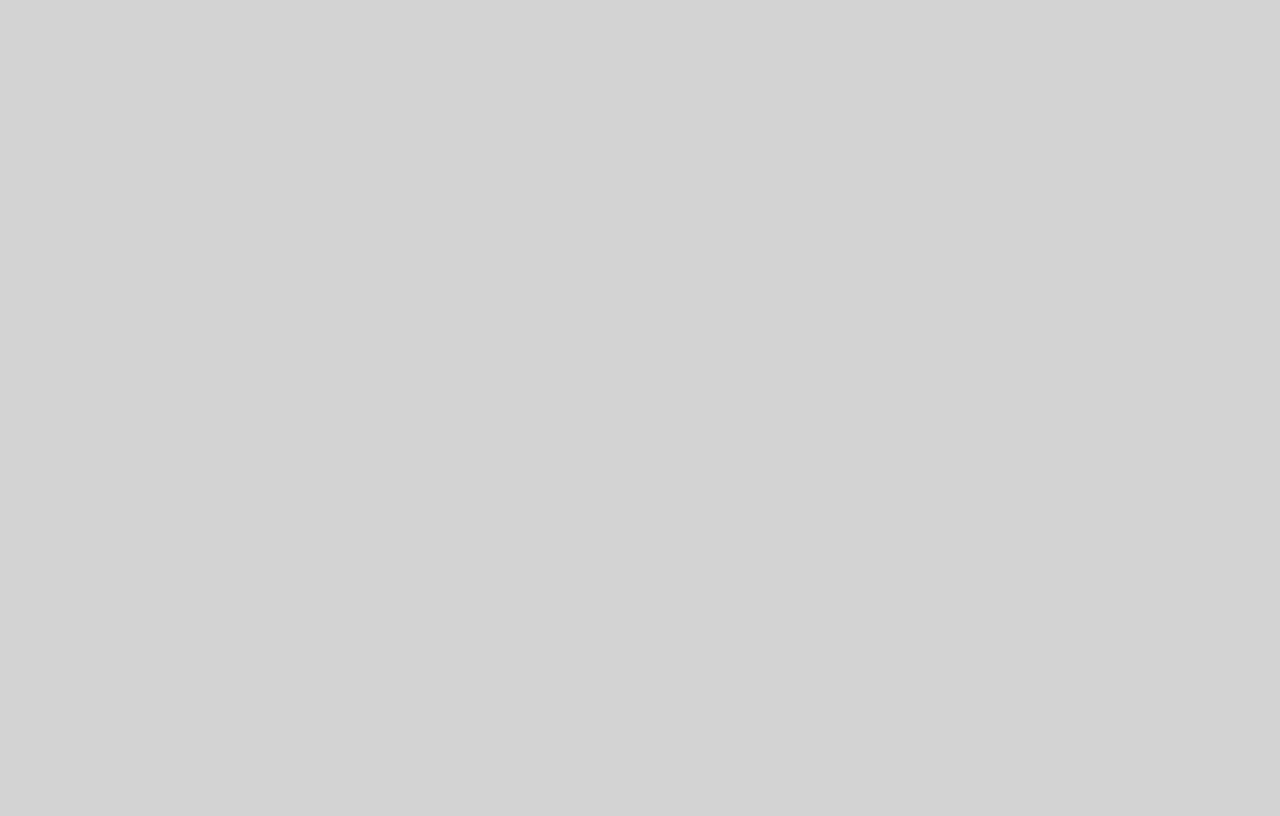
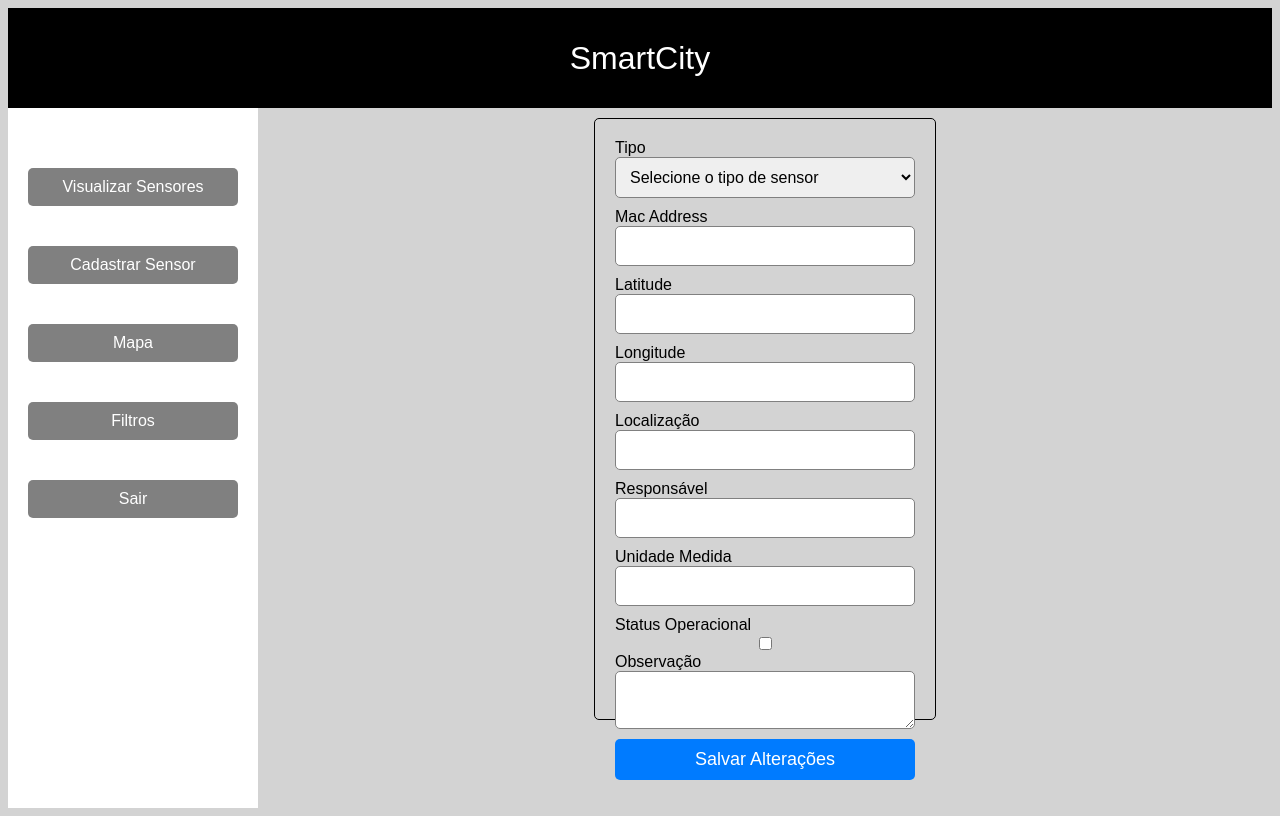
Before and after one commit to murilopbc/smart-city-react, a React (Vite) app: page /home/alterar-sensor/1 in a window 1280 px wide. Before the commit this address had no page. Built offline with nearby package versions, Linux system fonts and the light colour scheme; no server answers.

Commit message:
falta ajustar css

```diff
--- a/src/componentes/Lateral.jsx
+++ b/src/componentes/Lateral.jsx
@@ -5,7 +5,7 @@ export function Lateral() {
     return (
         <aside className={estilos.container}>
             <section className={estilos.container}>
-            <Link className={estilos.botao} to='/home'>
+                <Link className={estilos.botao} to='/home'>
                     Visualizar Sensores
                 </Link>
                 <Link className={estilos.botao} to='/home/cadSensor'>
@@ -13,6 +13,11 @@ export function Lateral() {
                 </Link>
                 <Link className={estilos.botao} to='/home/localizacao'>
                     Mapa
+                </Link>
+                <Link
+                    className={estilos.botao}
+                    to='/home/filtro'
+                >Filtros
                 </Link>
                 <Link className={estilos.botao} to='/'>
                     Sair
--- /dev/null
+++ b/src/paginas/AlterarSensor.jsx
@@ -0,0 +1,117 @@
+import React, {useEffect } from 'react';
+import axios from 'axios';
+import { useNavigate, useParams } from 'react-router-dom';
+import estilos from './CadastroSensores.module.css';
+import { useForm } from 'react-hook-form';
+import { z } from 'zod';
+import { zodResolver } from '@hookform/resolvers/zod';
+
+//Schema de validação do formulário para checagem dos valores que foram colocados no form
+const schemaAlterarSensor = z.object({
+    mac_address: z.string().max(20, 'Máximo de 20 caracteres').nullable(),
+    latitude: z.number().refine(val => !isNaN(parseFloat(val)), 'Latitude inválida'),
+    longitude: z.number().refine(val => !isNaN(parseFloat(val)), 'Longitude inválida'),
+    localizacao: z.string().max(100, 'Máximo de 100 caracteres'),
+    responsavel: z.string().max(100, 'Máximo de 100 caracteres'),
+    unidade_medida: z.string().max(20, 'Máximo de 20 caracteres').nullable(),
+    status_operacional: z.boolean(),
+    observacao: z.string().nullable(),
+    tipo: z.string().optional()
+});
+
+export function AlterarSensor() {
+    const navigate = useNavigate();
+    const { id } = useParams();//pegando o ID da URL
+    const { register, handleSubmit, setValue, formState: { errors } } = useForm({
+        resolver: zodResolver(schemaAlterarSensor)//chamar o schema e ver os erros possoveis
+    });
+    //faço uma consulta do sensor do id passado (chave)
+    const obterDadosSensor = async () => {
+        try {
+            const token = localStorage.getItem('access_token');
+            const response = await axios.get(`http://127.0.0.1:8000/api/sensores/${id}/`, {
+                headers: {
+                    'Authorization': `Bearer ${token}`
+                }
+            });
+            const sensorData = response.data;
+            Object.keys(sensorData).forEach(key => {
+                setValue(key, sensorData[key]);
+            });
+        } catch (err) {
+            console.error('Erro ao obter o sensor', err);
+        }
+    };
+     //exibo em tela os dados do id passado
+    useEffect(() => {
+        obterDadosSensor();
+    }, [id]);
+
+    //pego os dados colocados no formulário e passo para o PUT!!o data aqui é o conj de info do form
+    const onSubmit = async (data) => {
+
+        console.log("Dados enviados para o PUT:", data);
+        try {
+            const token = localStorage.getItem('access_token');
+            //chamo a api passando "data"
+            await axios.put(`http://127.0.0.1:8000/api/sensores/${id}/`, data, {
+                headers: {
+                    'Authorization': `Bearer ${token}`
+                }
+            });
+            alert('Sensor alterado com sucesso!');
+            navigate('/home');
+        } catch (error) {
+            console.error('Erro ao alterar o sensor', error);
+        }
+    };
+
+    return (
+        <div className={estilos.conteiner}>
+            <form className={estilos.formulario} onSubmit={handleSubmit(onSubmit)}>
+                <label>Tipo</label>
+                <select {...register('tipo')} className={estilos.campo}>
+                    <option value="">Selecione o tipo de sensor</option>
+                    <option value="Temperatura">Temperatura</option>
+                    <option value="Contador">Contador</option>
+                    <option value="Luminosidade">Luminosidade</option>
+                    <option value="Umidade">Umidade</option>
+                </select>
+                {errors.tipo && <p className={estilos.mensagem}>{errors.tipo.message}</p>}
+
+                <label>Mac Address</label>
+                <input {...register('mac_address')} className={estilos.campo} />
+                {errors.mac_address && <p className={estilos.mensagem}>{errors.mac_address.message}</p>}
+
+                <label>Latitude</label>
+                <input {...register('latitude')} className={estilos.campo} />
+                {errors.latitude && <p className={estilos.mensagem}>{errors.latitude.message}</p>}
+
+                <label>Longitude</label>
+                <input {...register('longitude')} className={estilos.campo} />
+                {errors.longitude && <p className={estilos.mensagem}>{errors.longitude.message}</p>}
+
+                <label>Localização</label>
+                <input {...register('localizacao')} className={estilos.campo} />
+                {errors.localizacao && <p className={estilos.mensagem}>{errors.localizacao.message}</p>}
+
+                <label>Responsável</label>
+                <input {...register('responsavel')} className={estilos.campo} />
+                {errors.responsavel && <p className={estilos.mensagem}>{errors.responsavel.message}</p>}
+
+                <label>Unidade Medida</label>
+                <input {...register('unidade_medida')} className={estilos.campo} />
+                {errors.unidade_medida && <p className={estilos.mensagem}>{errors.unidade_medida.message}</p>}
+
+                <label>Status Operacional</label>
+                <input {...register('status_operacional')} type="checkbox" />
+
+                <label>Observação</label>
+                <textarea {...register('observacao')} className={estilos.campo}></textarea>
+                {errors.observacao && <p className={estilos.mensagem}>{errors.observacao.message}</p>}
+
+                <button type="submit" className={estilos.botao}>Salvar Alterações</button>
+            </form>
+        </div>
+    );
+}
--- /dev/null
+++ b/src/paginas/Filtro.jsx
@@ -0,0 +1,79 @@
+import React, { useState } from 'react';
+import axios from 'axios';
+import estilos from './Filtro.module.css';
+
+export function Filtro() {
+    const [filters, setFilters] = useState({
+        responsavel: '',
+        status_operacional: false,
+        tipo: '',
+        localizacao: '',
+    });
+
+    const [sensors, setSensors] = useState([]);
+    const [loading, setLoading] = useState(false);
+    const [error, setError] = useState(null);
+
+    const handleChange = (e) => {
+        const { name, type, checked, value } = e.target;
+        setFilters({
+            ...filters,
+            [name]: type === 'checkbox' ? checked : value,
+        });
+    };
+
+    const handleSubmit = async (e) => {
+        e.preventDefault();
+        setLoading(true);
+        setError(null);
+
+        try {
+            const token = localStorage.getItem('access_token');
+            const response = await axios.post('http://127.0.0.1:8000/api/sensor_filter/', filters, {
+                headers: {
+                    'Authorization': `Bearer ${token}`,
+                    'Content-Type': 'application/json'
+                }
+            });
+            setSensors(response.data);
+        } catch (error) {
+            console.error('Error fetching sensors:', error);
+            setError(error);
+        } finally {
+            setLoading(false);
+        }
+    };
+
+    return (
+        <div className={estilos.container}>
+            <form onSubmit={handleSubmit} className={estilos.formulario}>
+
+                    <label>Responsável</label>
+                    <input type="text" name="responsavel" value={filters.responsavel} onChange={handleChange} />
+
+                    <label>Status Operacional *</label>
+                    <input type="checkbox" name="status_operacional" checked={filters.status_operacional} onChange={handleChange} />
+
+                    <label>Tipo</label>
+                    <input type="text" name="tipo" value={filters.tipo} onChange={handleChange} />
+
+                    <label>Localização</label>
+                    <input type="text" name="localizacao" value={filters.localizacao} onChange={handleChange} />
+
+                <button className={estilos.botao} type="submit">Filtrar</button>
+            </form>
+
+            {loading && <div className={estilos.conteiner}><h1>Carregando...</h1></div>}
+            {error && <div className={estilos.conteiner}><h1>Erro ao buscar sensores: {error.message}</h1></div>}
+
+            <div className={estilos.conteiner}>
+                <h1>Sensores Filtrados</h1>
+                <ul>
+                    {sensors.map(sensor => (
+                        <li key={sensor.id}>{sensor.tipo} - {sensor.localizacao} - {sensor.responsavel}</li>
+                    ))}
+                </ul>
+            </div>
+        </div>
+    );
+};
--- /dev/null
+++ b/src/paginas/Filtro.module.css
@@ -0,0 +1,31 @@
+.conteiner {
+    display: flex;
+    height: auto;
+    padding:40px;
+    background-color: var(--cinza-claro);
+    flex-direction: column;
+    border-radius: 10px;
+    margin-top: 30px;
+
+}
+
+h1 {
+    color: var(--roxo-claro);
+    align-self: center;
+    color:var(--roxo-claro);
+}
+
+.botao {
+    background-color: var(--roxo-escuro);
+    color: var(--cinza-claro);
+    padding: 10px;
+    border-radius: 8px;
+    margin-top: 3%;
+}
+.formulario {
+    display: flex;
+    flex-direction: column;
+    background-color: var(--cinza-claro);
+    padding: 30px;
+    border-radius: 10px;
+}
--- a/src/paginas/Sensor.jsx
+++ b/src/paginas/Sensor.jsx
@@ -2,6 +2,7 @@
 import React, { useEffect, useState } from "react";
 import axios from "axios";
 import estilos from './Sensor.module.css';
+import { Link } from 'react-router-dom'
 
 export function Sensor() {
     const [sensores, setSensores] = useState([]);
@@ -52,6 +53,7 @@ export function Sensor() {
                         <th>Responsável</th>
                         <th>Latitude</th>
                         <th>Longitude</th>
+                        <th>Alterar Dados</th>
                     </tr>
                 </thead>
                 <tbody>
@@ -63,6 +65,7 @@ export function Sensor() {
                             <td>{sensor.responsavel}</td>
                             <td>{sensor.latitude}</td>
                             <td>{sensor.longitude}</td>
+                            <td><Link to={`alterar-sensor/${sensor.id}`}>Alterar</Link></td>
                         </tr>
                     ))}
                 </tbody>
--- a/src/rotas/Rotas.jsx
+++ b/src/rotas/Rotas.jsx
@@ -6,6 +6,8 @@ import { Sensor } from '../paginas/Sensor'
 import {CadastrarSensor} from '../paginas/CadastroSensores'
 import { Localizacao } from "../paginas/Localizacao"
 import {CadastroUsuario} from "../paginas/CadastroUsuario"
+import { Filtro } from '../paginas/Filtro';
+import { AlterarSensor } from "../paginas/AlterarSensor"
 
 
 
@@ -21,6 +23,8 @@ export function Rotas() {
                 <Route index element={<Sensor />} />
                 <Route path="cadSensor" element={<CadastrarSensor />} />
                 <Route path='localizacao' element={<Localizacao />} />
+                <Route path='filtro' element={<Filtro />} />
+                <Route path='alterar-sensor/:id' element={<AlterarSensor/>}/>
 
 
             </Route>
```
